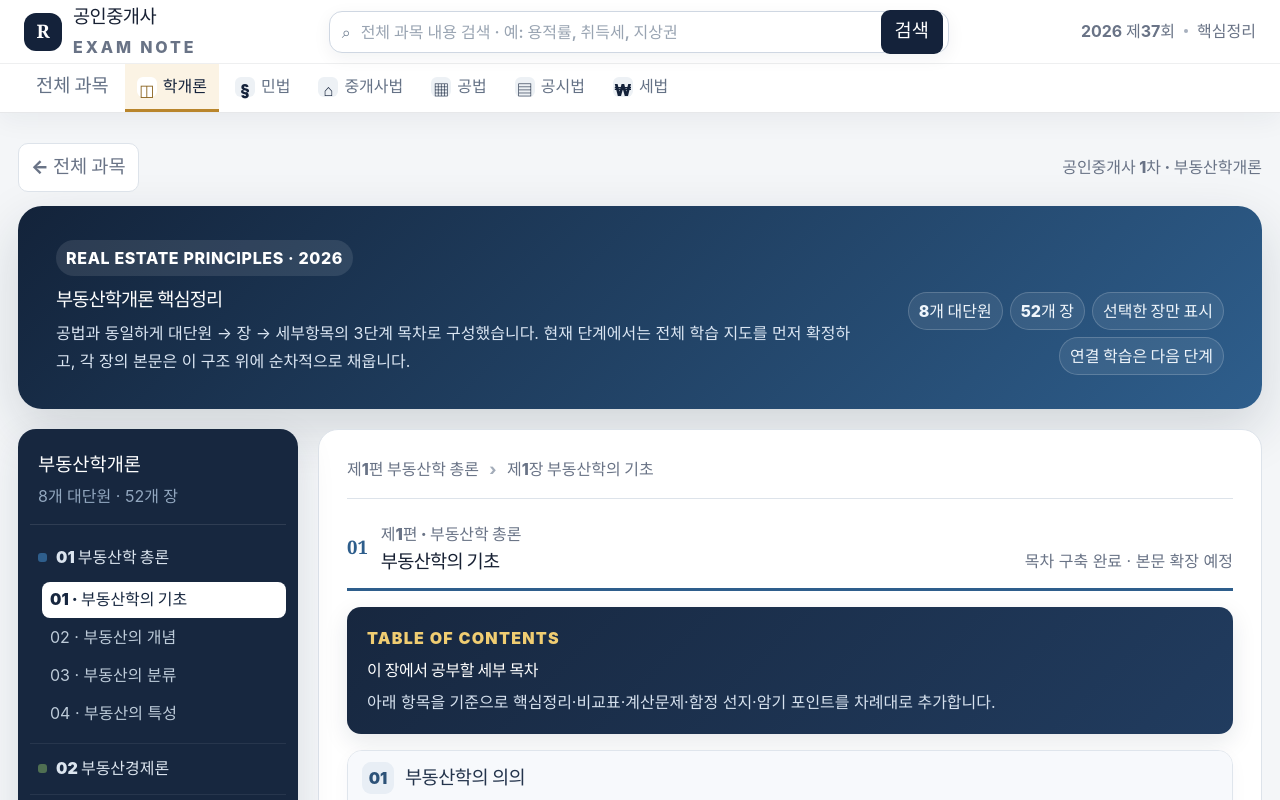
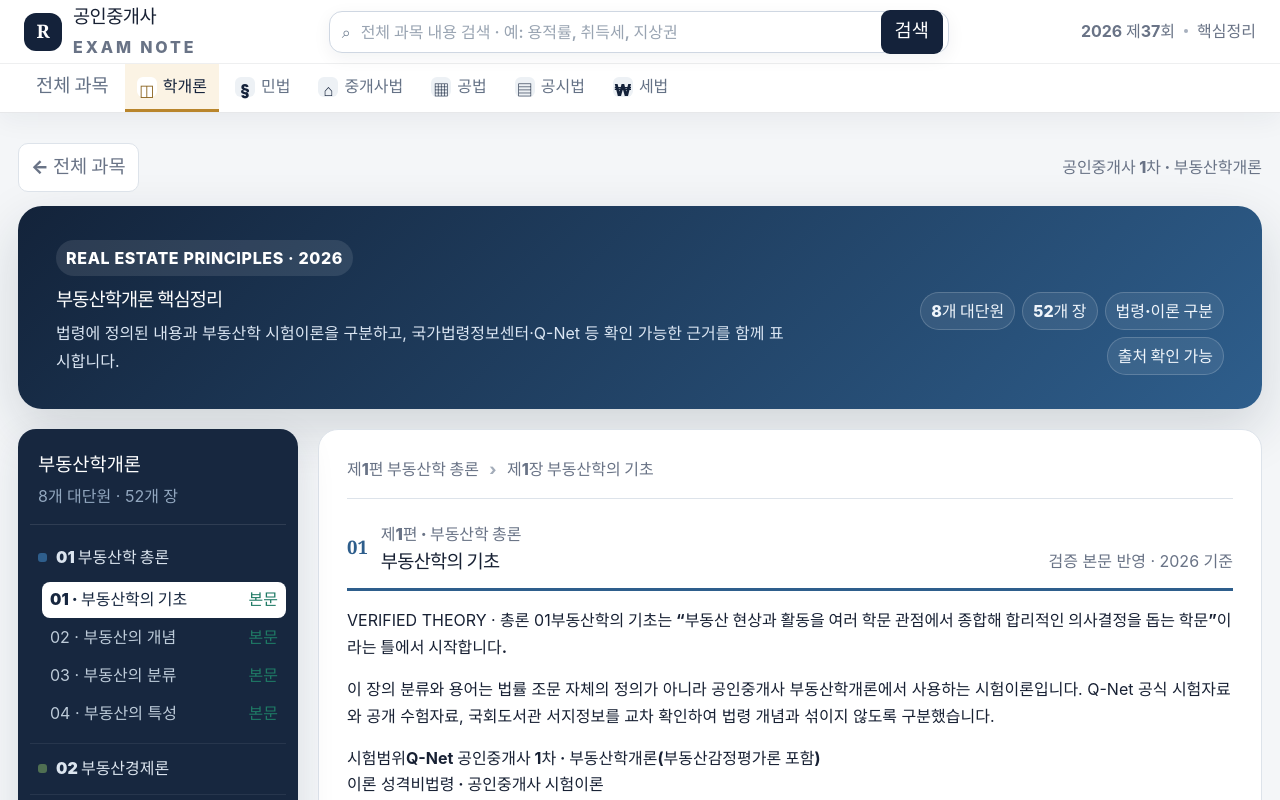
Before and after one commit to parkminhyun0/realtor-exam, a React (Vite) app: page / in a window 1280 px wide. Both pictures are taken after a click on the button "부동산학개론". Shown: the top 800 px of the page. Built offline with nearby package versions, Linux system fonts and the light colour scheme.

Commit message:
feat: render verified general theory content

```diff
--- a/src/RealEstateTheoryPage.jsx
+++ b/src/RealEstateTheoryPage.jsx
@@ -1,6 +1,19 @@
 import { useMemo, useState } from 'react'
 import { realEstateTheoryChapterCount, realEstateTheoryParts } from './data/realEstateTheory'
+import { realEstateTheoryContent } from './data/realEstateTheoryContent'
 import './real-estate-theory.css'
+
+const NUMBER_PATTERN = /([①②③④⑤⑥⑦⑧⑨⑩]|\d+(?:[.,]\d+)*(?:\s*(?:개|종|일|년|월|㎡|m²|%|호|조|항|세대|층))?)/g
+
+function HighlightNumbers({ children }) {
+  if (typeof children !== 'string') return children
+  const parts = children.split(NUMBER_PATTERN)
+  return parts.map((part, index) => (
+    index % 2 === 1
+      ? <span className="theory-exam-number" key={`${part}-${index}`}>{part}</span>
+      : part
+  ))
+}
 
 export default function RealEstateTheoryPage({ onBack }) {
   const [selectedId, setSelectedId] = useState('p1c1')
@@ -13,6 +26,8 @@ export default function RealEstateTheoryPage({ onBack }) {
     return { part: realEstateTheoryParts[0], chapter: realEstateTheoryParts[0].chapters[0] }
   }, [selectedId])
 
+  const chapterContent = realEstateTheoryContent[selected.chapter.id]
+
   return (
     <main className="public-law-page real-estate-theory-page" id="main-content">
       <div className="public-law-topline">
@@ -24,13 +39,13 @@ export default function RealEstateTheoryPage({ onBack }) {
         <div>
           <span className="eyebrow">REAL ESTATE PRINCIPLES · 2026</span>
           <h1>부동산학개론 핵심정리</h1>
-          <p>공법과 동일하게 대단원 → 장 → 세부항목의 3단계 목차로 구성했습니다. 현재 단계에서는 전체 학습 지도를 먼저 확정하고, 각 장의 본문은 이 구조 위에 순차적으로 채웁니다.</p>
+          <p>법령에 정의된 내용과 부동산학 시험이론을 구분하고, 국가법령정보센터·Q-Net 등 확인 가능한 근거를 함께 표시합니다.</p>
         </div>
-        <div className="public-law-hero__badges" aria-label="부동산학개론 목차 구성">
+        <div className="public-law-hero__badges" aria-label="부동산학개론 학습 구성">
           <span>8개 대단원</span>
           <span>{realEstateTheoryChapterCount}개 장</span>
-          <span>선택한 장만 표시</span>
-          <span>연결 학습은 다음 단계</span>
+          <span>법령·이론 구분</span>
+          <span>출처 확인 가능</span>
         </div>
       </section>
 
@@ -56,6 +71,9 @@ export default function RealEstateTheoryPage({ onBack }) {
                       onClick={() => setSelectedId(chapter.id)}
                     >
                       <span>{chapter.number} · {chapter.title}</span>
+                      {realEstateTheoryContent[chapter.id]
+                        ? <b className="theory-nav__ready">본문</b>
+                        : <small>목차</small>}
                     </button>
                   </li>
                 ))}
@@ -77,18 +95,147 @@ export default function RealEstateTheoryPage({ onBack }) {
                 <h2>{selected.chapter.title}</h2>
               </div>
             </div>
-            <span className="law-reference">목차 구축 완료 · 본문 확장 예정</span>
+            <span className="law-reference">
+              {chapterContent ? '검증 본문 반영 · 2026 기준' : '목차 구축 완료 · 본문 검증 예정'}
+            </span>
           </header>
 
+          {chapterContent
+            ? <TheoryStudyContent content={chapterContent} chapter={selected.chapter} color={selected.part.color} />
+            : <TheoryTocOnly chapter={selected.chapter} />}
+        </article>
+      </div>
+    </main>
+  )
+}
+
+function TheoryStudyContent({ content, chapter, color }) {
+  return (
+    <>
+      <section className="theory-study-intro" style={{ '--chapter-color': color }}>
+        <span>{content.eyebrow}</span>
+        <strong><HighlightNumbers>{content.headline}</HighlightNumbers></strong>
+        <p><HighlightNumbers>{content.summary}</HighlightNumbers></p>
+      </section>
+
+      <section className="theory-verification" aria-label="근거 구분">
+        {content.verification.map((item) => (
+          <article key={item.label} className={`theory-verification__item theory-verification__item--${item.kind}`}>
+            <span>{item.label}</span>
+            <strong><HighlightNumbers>{item.value}</HighlightNumbers></strong>
+          </article>
+        ))}
+      </section>
+
+      {content.sections.map((section, sectionIndex) => (
+        <section className="study-block theory-study-block" key={section.title}>
+          <div className="study-block__title">
+            <span>{String(sectionIndex + 1).padStart(2, '0')}</span>
+            <h3>{section.title}</h3>
+          </div>
+          <p className="theory-study-block__note"><HighlightNumbers>{section.note}</HighlightNumbers></p>
+          <div className="theory-detail-grid">
+            {section.items.map(([term, body]) => (
+              <article className="theory-detail-card" key={term}>
+                <div className="theory-detail-card__label">
+                  <strong><HighlightNumbers>{term}</HighlightNumbers></strong>
+                  <span>시험 핵심</span>
+                </div>
+                <p><HighlightNumbers>{body}</HighlightNumbers></p>
+              </article>
+            ))}
+          </div>
+        </section>
+      ))}
+
+      {content.tables?.map((table, index) => (
+        <section className="study-block" key={table.title}>
+          <div className="study-block__title"><span>표{index + 1}</span><h3>{table.title}</h3></div>
+          <div className="table-wrap">
+            <table className="study-table theory-study-table">
+              <thead>
+                <tr>{table.headers.map((header) => <th key={header}>{header}</th>)}</tr>
+              </thead>
+              <tbody>
+                {table.rows.map((row) => (
+                  <tr key={row.join('-')}>
+                    {row.map((cell, cellIndex) => (
+                      cellIndex === 0
+                        ? <th key={`${cell}-${cellIndex}`}><HighlightNumbers>{cell}</HighlightNumbers></th>
+                        : <td key={`${cell}-${cellIndex}`}><HighlightNumbers>{cell}</HighlightNumbers></td>
+                    ))}
+                  </tr>
+                ))}
+              </tbody>
+            </table>
+          </div>
+        </section>
+      ))}
+
+      {content.keyList && (
+        <section className="study-block theory-key-list">
+          <div className="study-block__title"><span>법</span><h3><HighlightNumbers>{content.keyList.title}</HighlightNumbers></h3></div>
+          <div className="theory-key-list__items">
+            {content.keyList.items.map((item, index) => (
+              <span key={item}><b>{String(index + 1).padStart(2, '0')}</b>{item}</span>
+            ))}
+          </div>
+        </section>
+      )}
+
+      <section className="study-block study-block--split theory-trap-memory">
+        <div className="trap-card">
+          <span>⚠️ 함정 선지</span>
+          <ul>{content.traps.map((trap) => <li key={trap}><HighlightNumbers>{trap}</HighlightNumbers></li>)}</ul>
+        </div>
+        <div className="memory-card">
+          <span>🧠 암기</span>
+          <strong><HighlightNumbers>{content.memory[0]}</HighlightNumbers></strong>
+          <p><HighlightNumbers>{content.memory[1]}</HighlightNumbers></p>
+        </div>
+      </section>
+
+      <section className="theory-sources" aria-label={`${chapter.title} 확인 출처`}>
+        <div className="theory-sources__heading">
+          <div>
+            <span>SOURCES</span>
+            <h3>확인 가능한 근거</h3>
+          </div>
+          <p>법령은 국가법령정보센터, 시험범위·기출은 Q-Net을 우선합니다. 비법령 이론은 그 성격을 따로 표시했습니다.</p>
+        </div>
+        <div className="theory-sources__list">
+          {content.sources.map((source) => (
+            <a key={`${source.label}-${source.detail}`} href={source.url} target="_blank" rel="noreferrer">
+              <span className={`theory-source-type theory-source-type--${source.type === '법령' ? 'law' : source.type === '공식' ? 'official' : 'reference'}`}>{source.type}</span>
+              <span>
+                <strong>{source.label}</strong>
+                <small><HighlightNumbers>{source.detail}</HighlightNumbers></small>
+              </span>
+              <b aria-hidden="true">↗</b>
+            </a>
+          ))}
+        </div>
+        <div className="theory-source-caution">
+          <b>근거 구분 원칙</b>
+          <p>“법령상 정의”와 “공인중개사 시험이론”을 동일한 수준의 법적 정의로 취급하지 않습니다. 법률별로 같은 용어의 정의가 달라질 수 있는 경우에는 해당 법률의 문맥을 우선합니다.</p>
+        </div>
+      </section>
+    </>
+  )
+}
+
+function TheoryTocOnly({ chapter }) {
+  return (
+    <>
       <section className="theory-toc-intro">
         <span>TABLE OF CONTENTS</span>
         <strong>이 장에서 공부할 세부 목차</strong>
-            <p>아래 항목을 기준으로 핵심정리·비교표·계산문제·함정 선지·암기 포인트를 차례대로 추가합니다.</p>
+        <p>현재는 목차가 확정된 상태입니다. 법령·공식자료·기출을 확인한 뒤 검증된 본문으로 순차 확장합니다.</p>
       </section>
 
-          <section className="theory-section-list" aria-label={`${selected.chapter.title} 세부 목차`}>
-            {selected.chapter.sections.map((section, index) => (
-              <article className="theory-section-card" key={`${selected.chapter.id}-${section.title}`}>
+      <section className="theory-section-list" aria-label={`${chapter.title} 세부 목차`}>
+        {chapter.sections.map((section, index) => (
+          <article className="theory-section-card" key={`${chapter.id}-${section.title}`}>
             <div className="theory-section-card__head">
               <span>{String(index + 1).padStart(2, '0')}</span>
               <h3>{section.title}</h3>
@@ -98,7 +245,7 @@ export default function RealEstateTheoryPage({ onBack }) {
                 {section.items.map((item) => <li key={item}>{item}</li>)}
               </ol>
             ) : (
-                  <p className="theory-topic-empty">세부 항목은 본문 정리 단계에서 확장합니다.</p>
+              <p className="theory-topic-empty">세부 항목은 본문 검증 단계에서 확장합니다.</p>
             )}
           </article>
         ))}
@@ -107,12 +254,10 @@ export default function RealEstateTheoryPage({ onBack }) {
       <section className="theory-next-step" aria-label="다음 구축 단계">
         <div>
           <span>NEXT STEP</span>
-              <strong>목차를 기준으로 본문을 채웁니다.</strong>
+          <strong>법령·기출 검증 후 본문을 채웁니다.</strong>
         </div>
-            <p>연결 목차 표시는 다음 단계에서 별도로 추가하고, 지금은 전체 목차 구조를 고정한 상태입니다.</p>
+        <p>확인되지 않은 수치·법령·정의를 임의로 채우지 않고, 검증 완료된 장부터 “본문” 표시로 전환합니다.</p>
       </section>
-        </article>
-      </div>
-    </main>
+    </>
   )
 }
```
Lines whose indentation alone changed are shown as unchanged.
